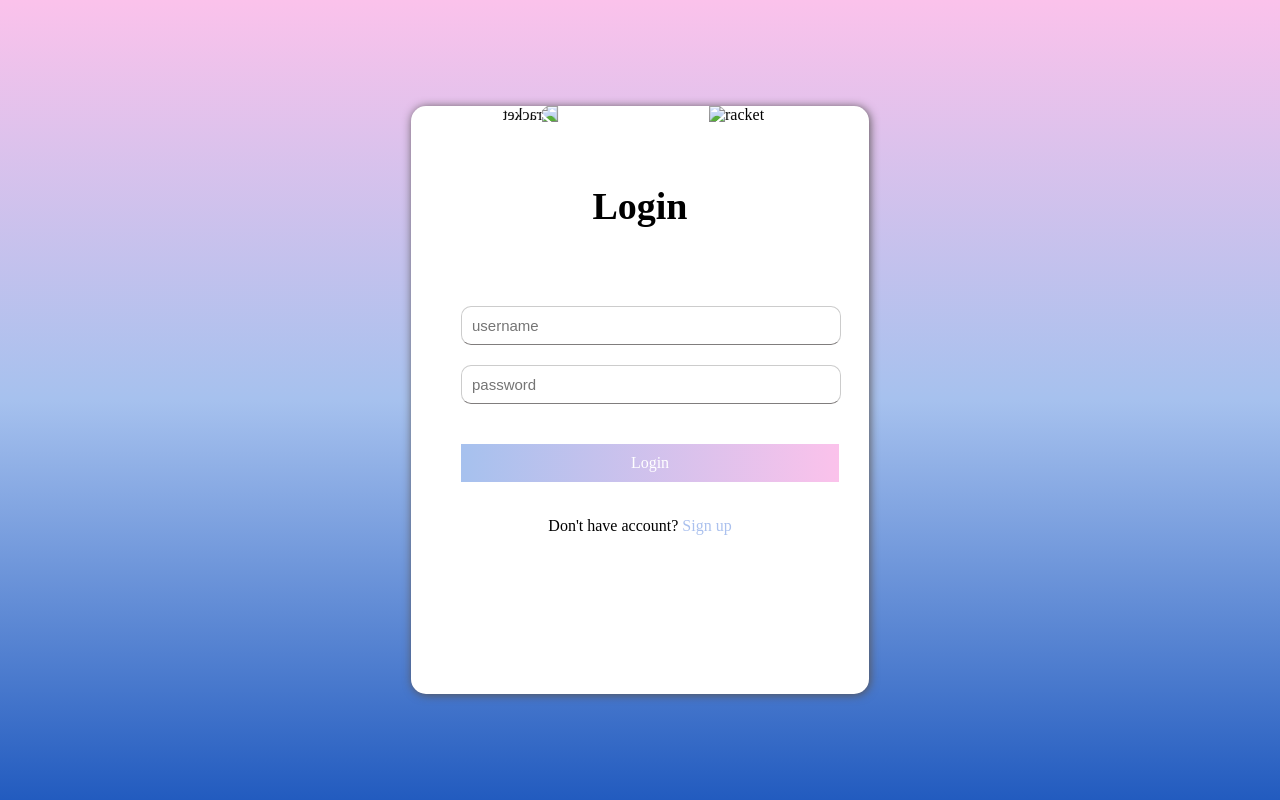
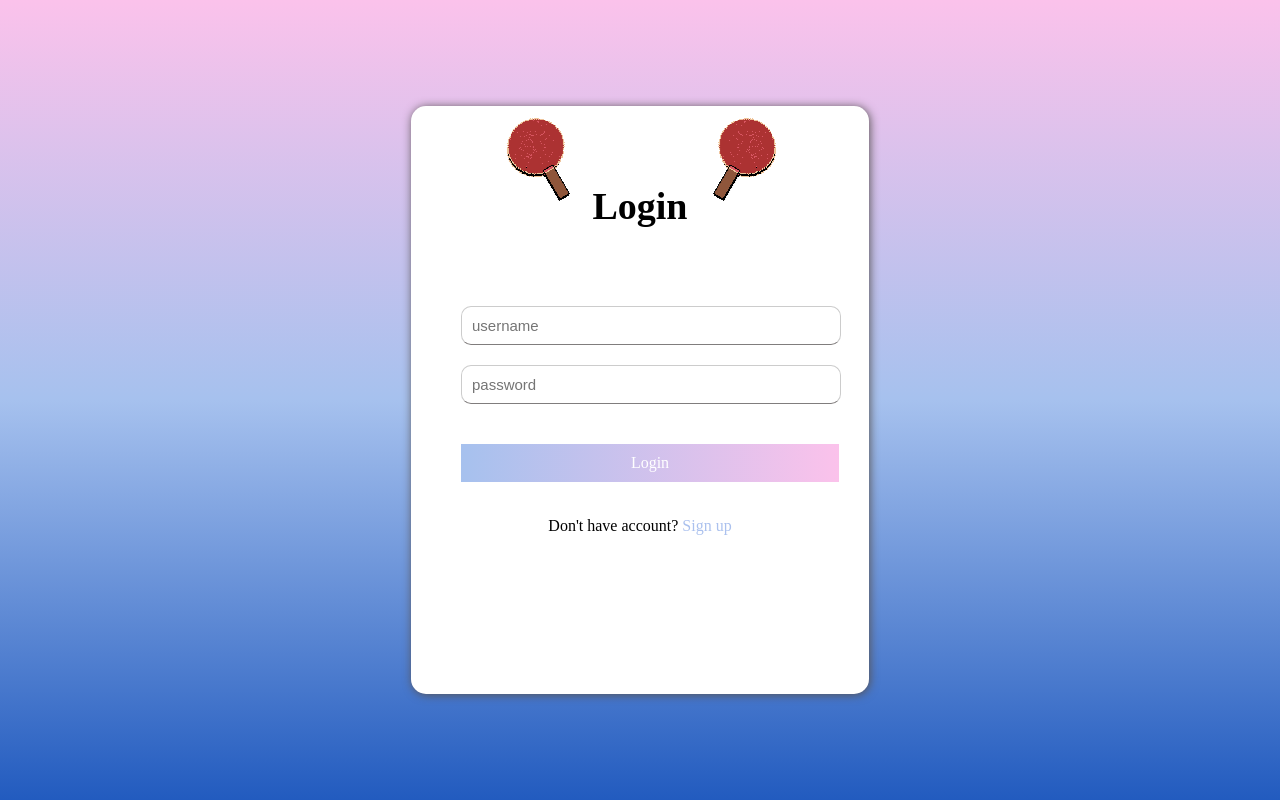
Before and after one commit to Groge123/web, a plain HTML site: page sign.html in a window 1280 px wide. Drawn offline with Linux system fonts and the light colour scheme.

Commit message:
添加图标，修改名称

```diff
--- a/sign.html
+++ b/sign.html
@@ -1,9 +1,10 @@
 <!DOCTYPE html>
 <html lang="en">
 <head>
-    <meta charset="UTF-8">
+    <meta charset="UTF-8" >
     <meta name="viewport" content="width=device-width, initial-scale=1.0">
-    <title>Document</title>
+    <title>Sign</title>
+    <link rel="shortcut icon" href="asset/racket.ico" type="image/x-icon">
     <style>
         * {
             margin: 0;
@@ -93,7 +94,7 @@
             <div class="header">Login</div>
             <div class="form-wrapper">
                 <input type="text" name="username" placeholder="username" class="input-item">
-                <img src="asset/" alt="racket"><img src="asset/" class="flip-img" alt="racket">
+                <img src="asset/racket.png" alt="racket"><img src="asset/racket.png" class="flip-img" alt="racket">
                 <input type="password" name="password" placeholder="password" class="input-item">
                 <a href="#"><div class="btn">Login</div></a>
             </div>
```
Also changed, not shown: index.html (+1 -1 lines), asset/racket.ico (added).
